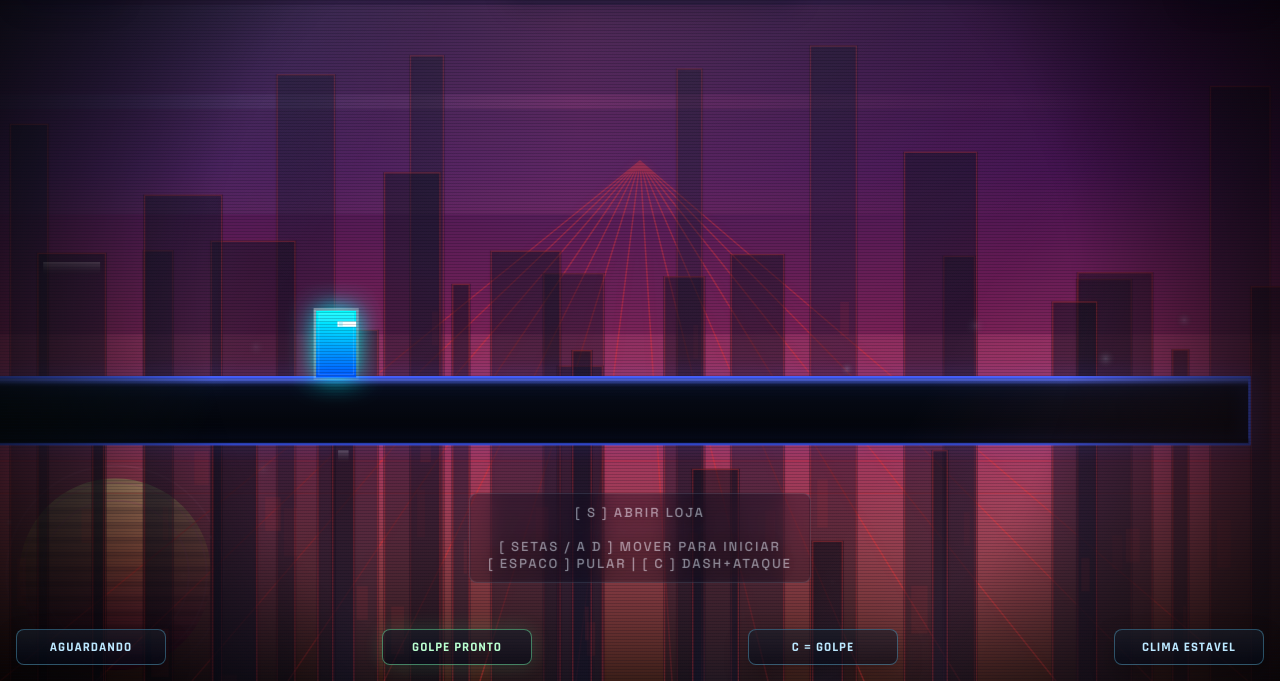
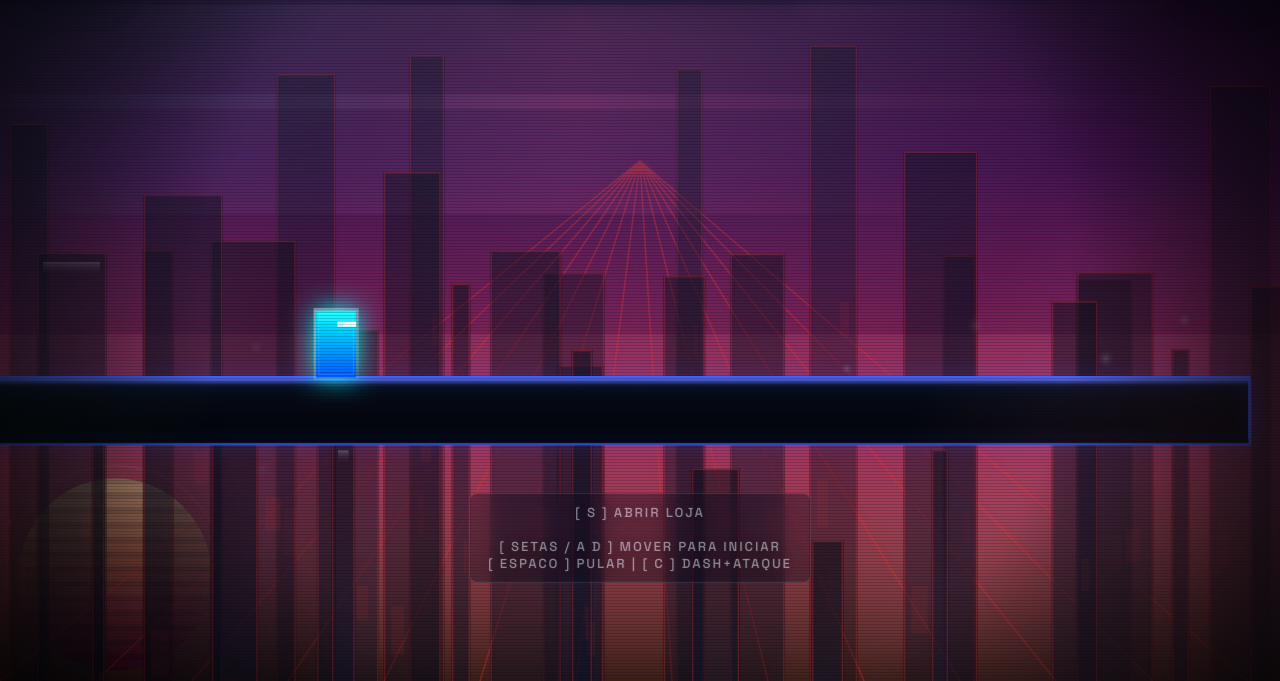
Before and after one commit to NicolasBarrosQA/aetheris-permadeath-record, a plain HTML site: page public/index.html in a window 1280 px wide. Shown: the part 119-800 px from the top of the page. Drawn offline with Linux system fonts and the light colour scheme; animation ran at ten frames a second.

Commit message:
chore: hide bottom status rack

```diff
--- a/styles/main.css
+++ b/styles/main.css
@@ -230,15 +230,7 @@ canvas {
 }
 
 #status-rack {
-    position: absolute;
-    left: 16px;
-    right: 16px;
-    bottom: 16px;
-    z-index: 11;
-    display: flex;
-    gap: 10px;
-    justify-content: space-between;
-    pointer-events: none;
+    display: none;
 }
 
 .status-pill {
```
